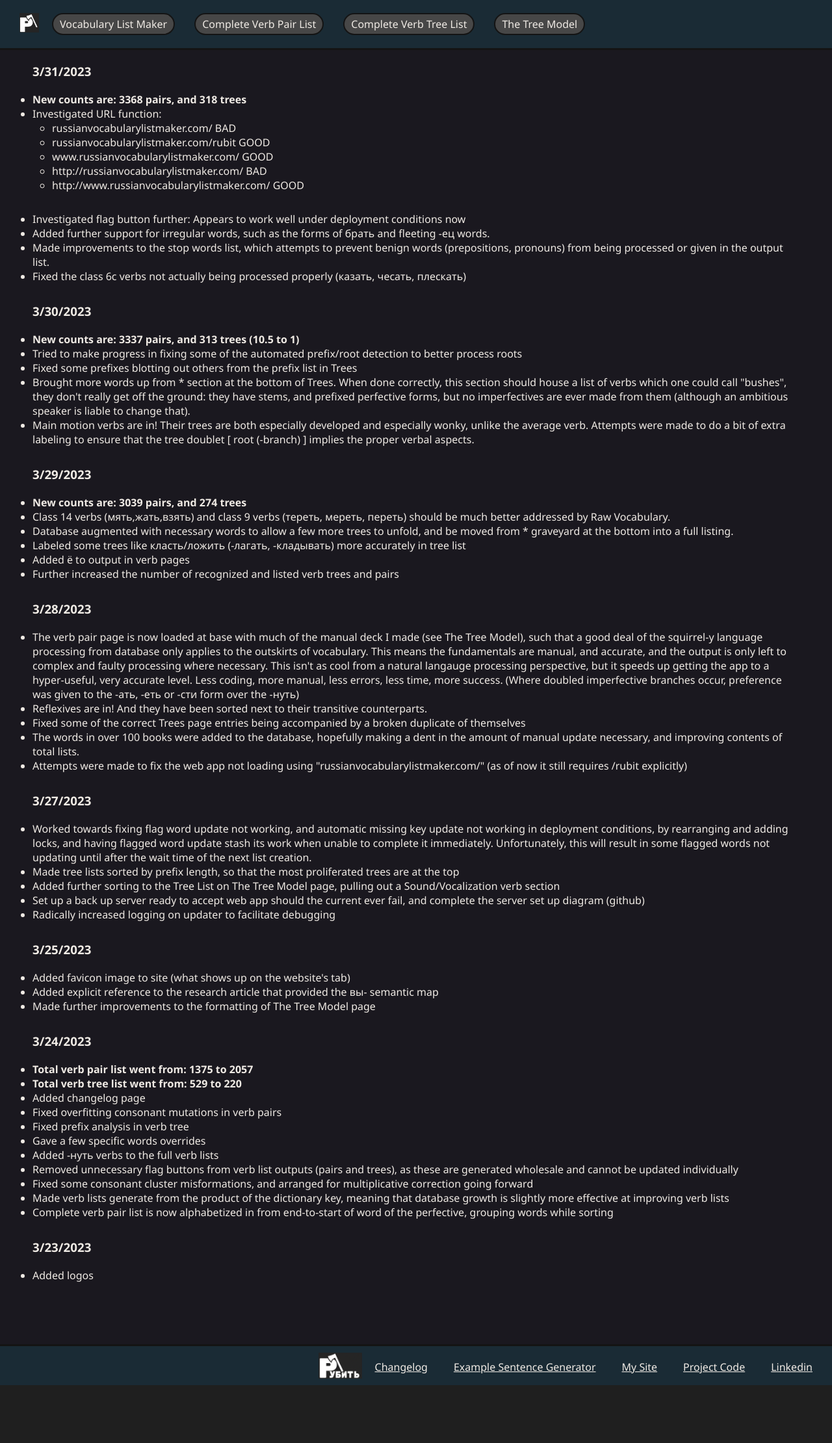
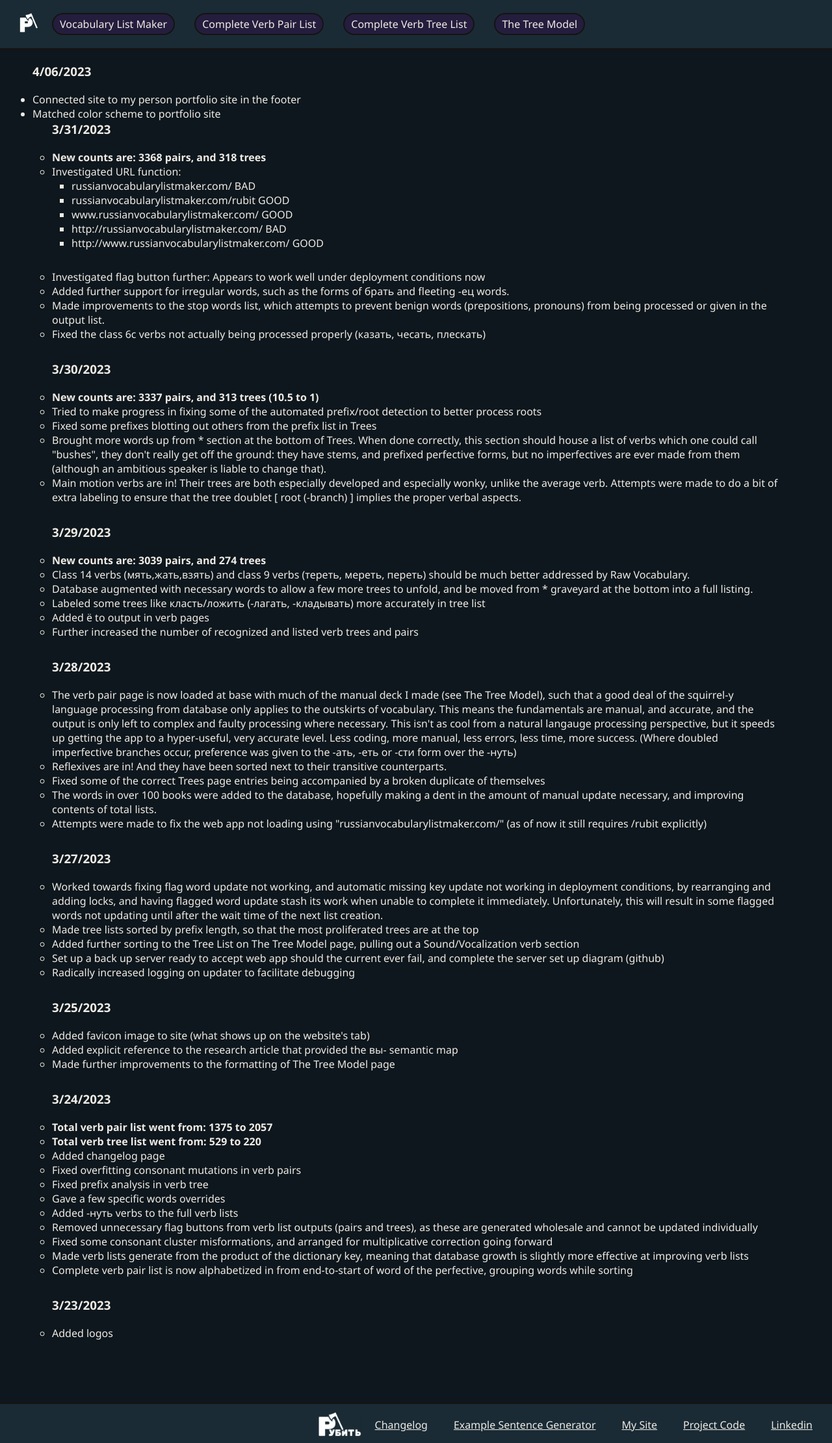
Before and after one commit to Noah3141/RussianVocabularyLister, a Flask app: page /changelog in a window 1280 px wide. Shown: the whole page at 65% size. Before the commit the page ends 2131 px from the top, so only its background shows below. Run offline with Flask 2, Linux system fonts and the light colour scheme; some libraries are stand-ins or nearby versions.

Commit message:
Add files via upload

```diff
--- a/get_full_verbs.py
+++ b/get_full_verbs.py
@@ -430,7 +430,7 @@ override_list = {"калывать":"колоть","крывать":"крыть"
                  "кладывать":"класть", "рывать":"рвать","мирать":"мереть", "бирать": "брать", "падать":"пасть","пасать":"пасти","возить":"везти","тесывать":"тесать","становлять":"становить","вращать":"вратить","личать":"личить","прягать":"прячь",
                  "секать":"сечь", "зывать":"звать", "бывать":"быть", "бивать": "бить", "ращивать":"расти", "нимать":"нять","казывать":"казать","леживать":"лежать","клевывать":"клевать","рубать":"рубить","дивлять":"дивить","езжать":"ехать","рабатывать":"работать",
                  "плывать":"плыть","мывать":"мыть", "гонять":"гнать","вывать":"выть","нывать":"ныть","забывать":"забыть","орать":"орать","плескивать":"плескать", "слонять":"слонить","стигать":"стигнуть","ветвлять":"ветвить","мещать":"местить","толковывать":"толковать",
-                 "вертывать":"вертеть","швыривать":"швырнуть","сыпать":"сыпать","тягивать":"тянуть","пускать":"пустить","жидать":"ждать","брасывать":"бросать","хлестывать":"хлестать", "стригать":"стричь","целивать":"целить","таскивать":"таскать",
+                 "вертывать":"вертеть","швыривать":"швырнуть","сыпать":"сыпать","тягивать":"тянуть","пускать":"пустить","жидать":"ждать","брасывать":"бросать","хлестывать":"хлестать", "стригать":"стричь","целивать":"целить","таскивать":"таскать","слушивать":"слушать",
                  "тирать":"тереть","буждать":"будить","плетать":"плести","влекать":"влечь","тыкать":"ткнуть","берегать":"беречь","читывать":"читать","давать":"дать", "шибать":"шибить","рекать":"речь","гублять":"губить","лезать":"лезть","сыхать":"сохнуть",
                  "трагивать":"трогать","лизывать":"лизать","касать":"каснуть","сматривать":"смотреть","равнивать":"ровнять","равнять":"равнить","кипать":"кипеть","воротить":"ворачивать","шаривать":"шарить","далбливать":"долбить","молатывать":"молоть","корять":"корить",
                  "жигать":"жечь","ражать":"разить","драгивать":"дрожать","льщать":"льстить","зревать":"зреть", "ванивать":"вонять","ласкивать":"ласкать","черкивать":"черкать","волакивать":"волочь","давлять":"давить","летать":"лететь","страшать":"страшить","пугивать":"пугать","баивать":"боять",
--- a/static/color-palette.css
+++ b/static/color-palette.css
@@ -1,10 +1,10 @@
 :root {
-  --Background-Default: #1a181f;
+  --Background-Default: #0d171d;
   --Background-Fronted: #1a2b35;
   --Dark-Outline: rgb(20, 20, 20);
-  --Element-Default: rgb(71, 71, 71);
-  --Element-Highlight: rgb(104, 104, 104);
-  --Color-Base: #ec7f19;
+  --Element-Default: #251d3d;
+  --Element-Highlight: #291f3f;
+  --Color-Base: #ee7606;
   --Color-Highlight: rgb(255, 127, 42);
   --Color-Lowlight: rgb(230, 54, 0);
   --Text-Color: #f0ebe5;
--- a/templates/changelog.html
+++ b/templates/changelog.html
@@ -3,6 +3,12 @@
 {% endblock %} {% block content %}
 
 <div style="margin: 20px">
+  <h3>4/06/2023</h3>
+  <ul>
+    <li>Connected site to my person portfolio site in the footer
+    </li>
+    <li>Matched color scheme to portfolio site
+    </li>
   <h3>3/31/2023</h3>
   <ul>
     <li>
```
Also changed, not shown: static/images/RUBIT Logo Full.svg (added), static/images/RUBIT Logo Small.png, static/images/RUBIT Logo.png, static/images/RUBIT Logo.svg (added).
